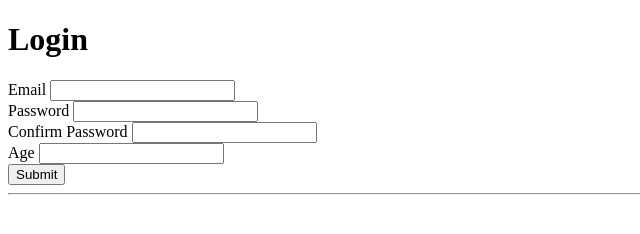
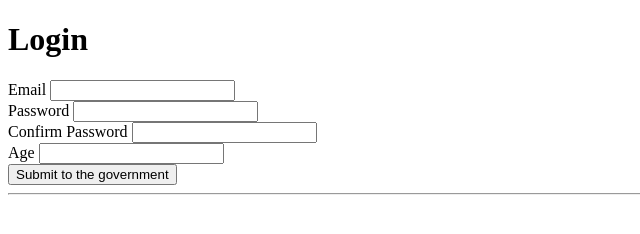
Before and after one commit to hharper0422/SidzSilver, a plain HTML site: page login.html in a window 1280 px wide. Shown: the whole page, without its empty margins (0-640 px from the left). Drawn offline with Linux system fonts and the light colour scheme.

Commit message:
Fixing name

```diff
--- a/login.html
+++ b/login.html
@@ -25,7 +25,7 @@
             <label for="">Age</label>
             <input type="number" />
         </div>
-           <button>Submit</button>
+           <button>Submit to the government</button>
            <hr>
     </form>
 </body>
```
